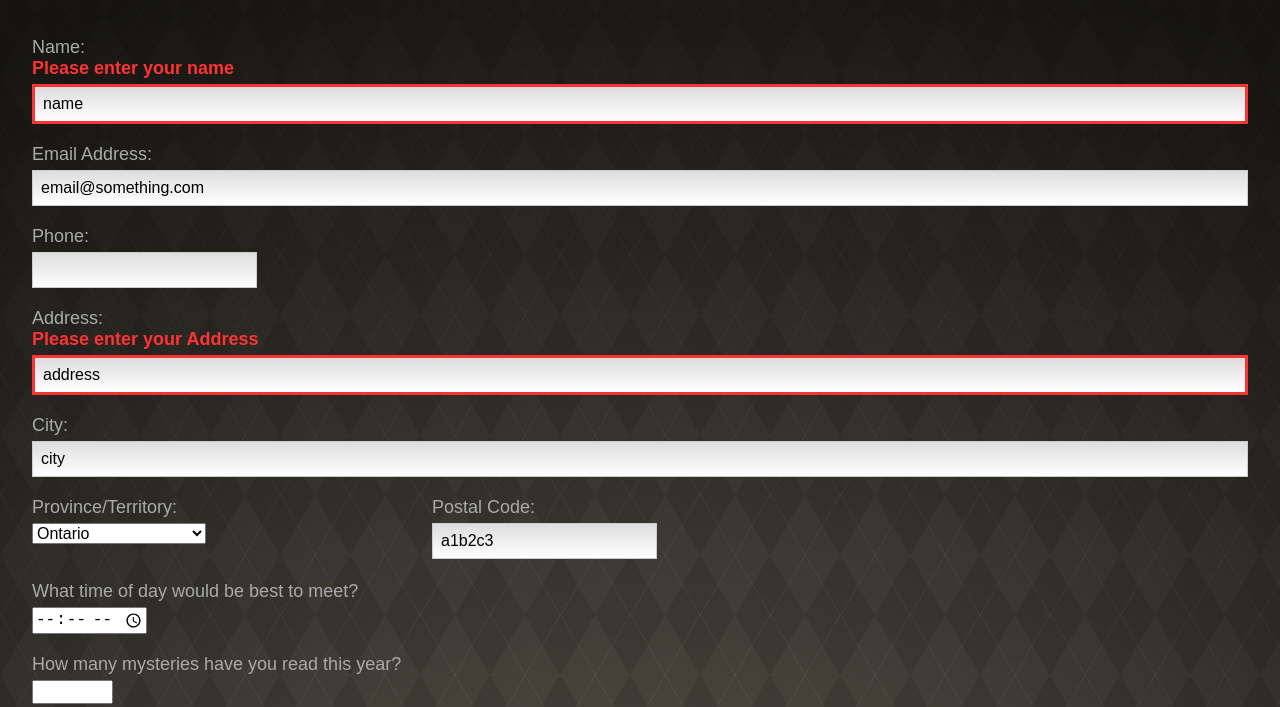
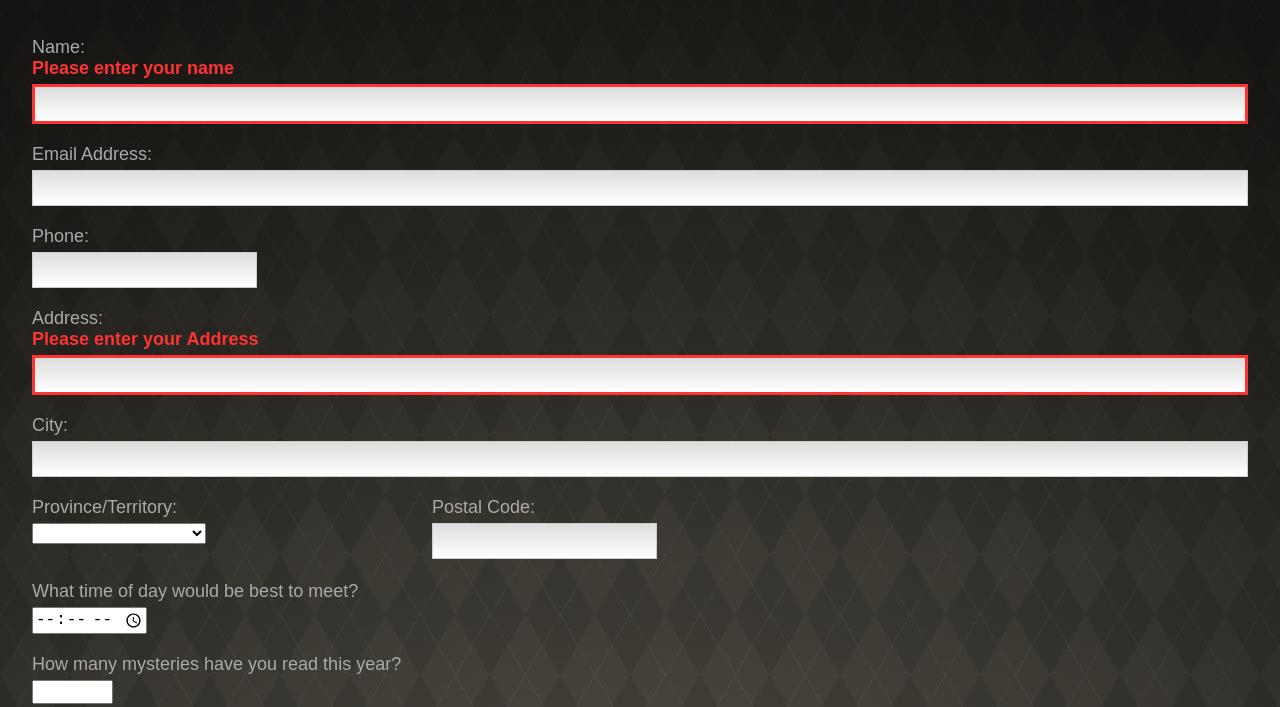
Before and after one commit to lim00074/book-club-form, a plain HTML site: page index.html in a window 1280 px wide. Shown: the part 105-812 px from the top of the page. Drawn offline with Linux system fonts and the light colour scheme.

Commit message:
removed value

```diff
--- a/index.html
+++ b/index.html
@@ -18,14 +18,14 @@
 					Name:
 					<strong class="error">Please enter your name</strong>
 				</label>
-				<input type="text" id="name" class="input-text input-error full-width" required value="name">
+				<input type="text" id="name" class="input-text input-error full-width" required>
 			</div>
 
 			<div>
 				<label for="email">
 					Email Address:
 				</label>
-				<input type="email" id="email" class="input-text full-width" required maxlength="256" value="email@something.com">
+				<input type="email" id="email" class="input-text full-width" required maxlength="256">
 			</div>
 
 			<div>
@@ -38,14 +38,14 @@
 					Address:
 					<strong class="error">Please enter your Address</strong>
 				</label>
-				<input type="text" id="address" class="input-text input-error full-width" required value="address">
+				<input type="text" id="address" class="input-text input-error full-width" required>
 			</div>
 
 			<div>
 				<label for="city">
 					City:
 				</label>
-				<input type="text" id="city" class="input-text full-width" required value="city">
+				<input type="text" id="city" class="input-text full-width" required>
 			</div>
 
 			<div class="clearfix">
@@ -53,7 +53,7 @@
 				<div class="float-left2">
 					<label for="province">Province/Territory:</label>
 					<select id="province" required>
-						<option>Please Choose:</option>
+						<option></option>
 						<option>Alberta</option>
 						<option>British Columbia</option>
 						<option>Manitoba</option>
@@ -62,7 +62,7 @@
 						<option>Northwest Territories</option>
 						<option>Nova Scotia</option>
 						<option>Nunavut</option>
-						<option selected>Ontario</option>
+						<option>Ontario</option>
 						<option>Prince Edward Island</option>
 						<option>Quebec</option>
 						<option>Saskatchewan</option>
@@ -72,7 +72,7 @@
 
 				<div class="float-right2">
 					<label for="postal">Postal Code:</label>
-					<input type="text" id="postal" class="input-text set-width" required maxlength="7" value="a1b2c3">
+					<input type="text" id="postal" class="input-text set-width" required maxlength="7">
 				</div>
 
 			</div>
```
